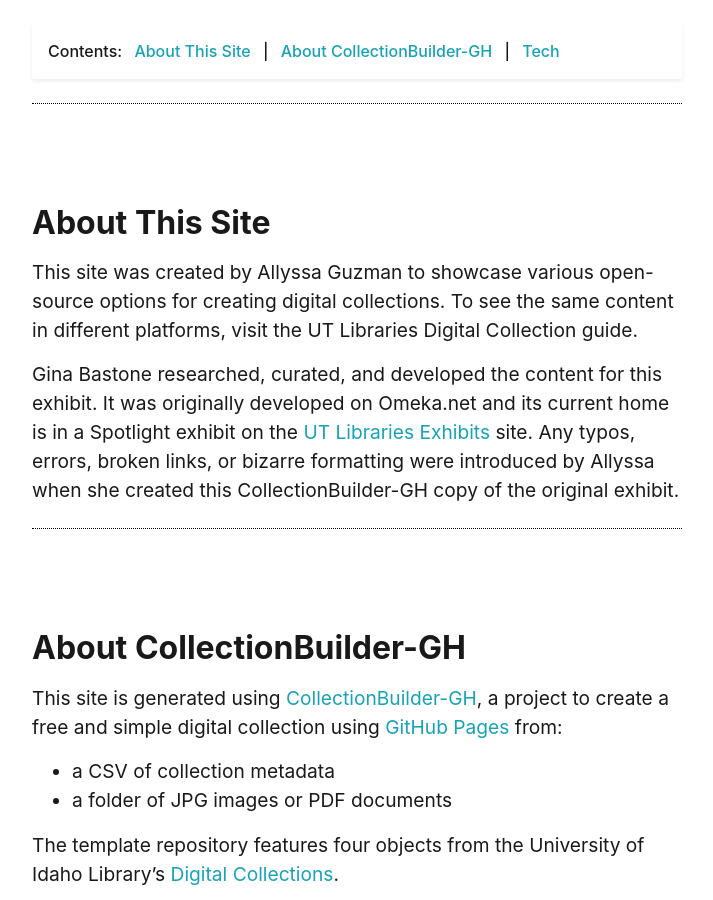
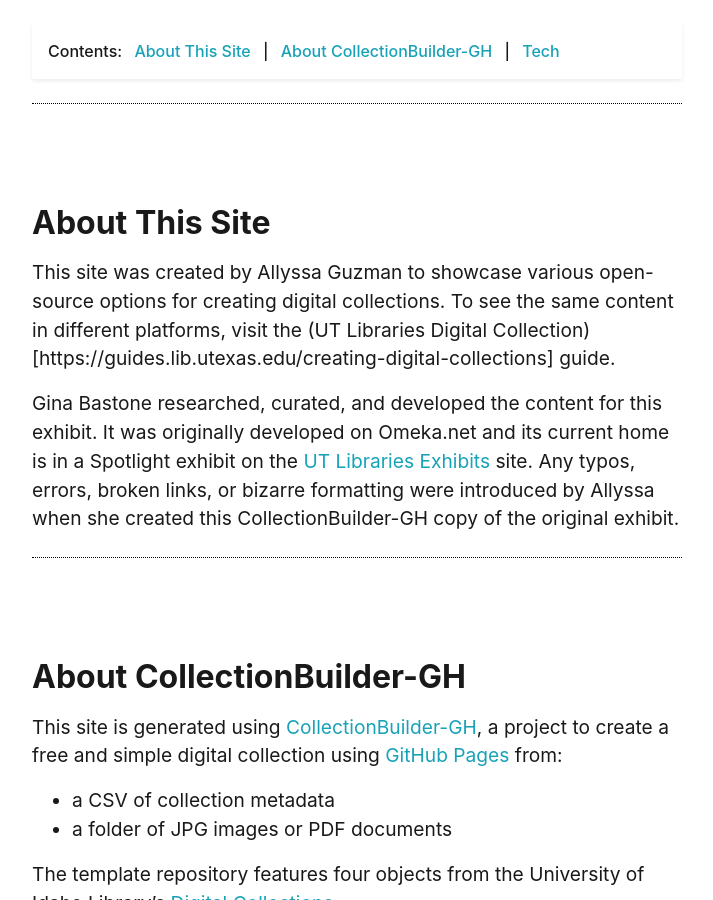
Before and after one commit to allyssaguzman/weirdandwonderful, a Jekyll site: the page built from pages/about.md, in a window 1280 px wide and 900 px high, scrolled down 469 px. Shown: the whole window, without its empty margins (283-996 px from the left). Built offline with Jekyll 4.4.1, drawn with Linux system fonts in a browser that asks for light colours; some of the changed lines change nothing that is shown.

Commit message:
added link to libguide

```diff
--- a/pages/about.md
+++ b/pages/about.md
@@ -14,7 +14,7 @@
 
 ## About This Site
 
-This site was created by Allyssa Guzman to showcase various open-source options for creating digital collections. To see the same content in different platforms, visit the UT Libraries Digital Collection guide.
+This site was created by Allyssa Guzman to showcase various open-source options for creating digital collections. To see the same content in different platforms, visit the (UT Libraries Digital Collection)[https://guides.lib.utexas.edu/creating-digital-collections] guide.
 
 Gina Bastone researched, curated, and developed the content for this exhibit. It was originally developed on Omeka.net and its current home is in a Spotlight exhibit on the [UT Libraries Exhibits](https://exhibits.lib.utexas.edu) site. Any typos, errors, broken links, or bizarre formatting were introduced by Allyssa when she created this CollectionBuilder-GH copy of the original exhibit.
 
```
